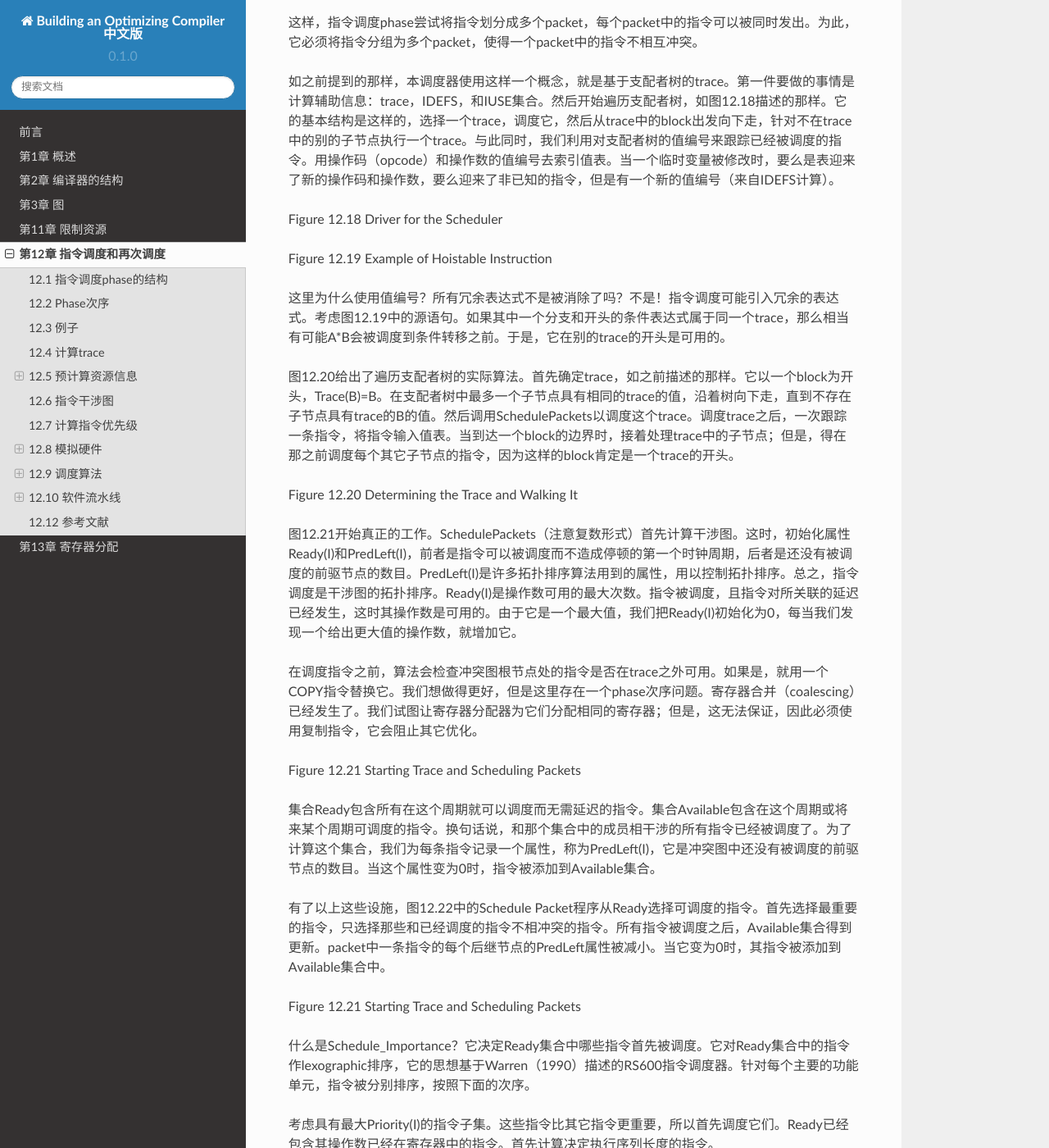
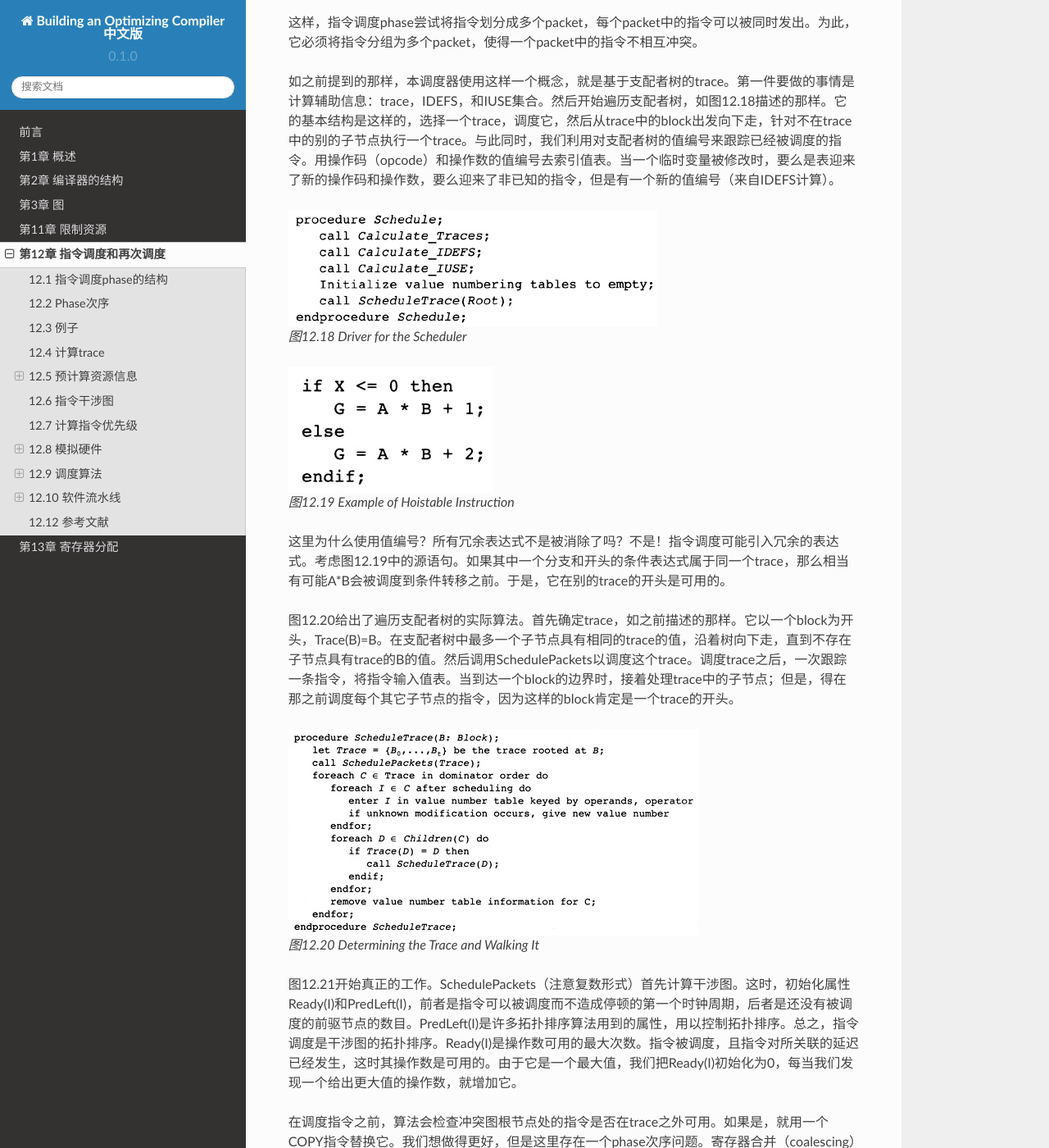
Before and after one commit to Jason2013/boc-chinese-text, a Sphinx documentation site: the page built from docs/source/chapter12.rst, in a window 1280 px wide and 1400 px high, scrolled down 25973 px. Shown: the whole window at 82% size. Built offline with Sphinx 7.4.7 and the Read the Docs theme 2.0.0, drawn with Linux system fonts in a browser that asks for light colours; some of the changed text lies outside the part shown.

Commit message:
chapter 12: add figures (12.9 ~)

```diff
--- a/docs/source/chapter12.rst
+++ b/docs/source/chapter12.rst
@@ -516,27 +516,37 @@
 
 如之前提到的那样，本调度器使用这样一个概念，就是基于支配者树的trace。第一件要做的事情是计算辅助信息：trace，IDEFS，和IUSE集合。然后开始遍历支配者树，如图12.18描述的那样。它的基本结构是这样的，选择一个trace，调度它，然后从trace中的block出发向下走，针对不在trace中的别的子节点执行一个trace。与此同时，我们利用对支配者树的值编号来跟踪已经被调度的指令。用操作码（opcode）和操作数的值编号去索引值表。当一个临时变量被修改时，要么是表迎来了新的操作码和操作数，要么迎来了非已知的指令，但是有一个新的值编号（来自IDEFS计算）。
 
-Figure 12.18 Driver for the Scheduler
+.. figure:: chapter12/figure-12.18.png
 
-Figure 12.19 Example of Hoistable Instruction
+    图12.18 Driver for the Scheduler
+
+.. figure:: chapter12/figure-12.19.png
+
+    图12.19 Example of Hoistable Instruction
 
 这里为什么使用值编号？所有冗余表达式不是被消除了吗？不是！指令调度可能引入冗余的表达式。考虑图12.19中的源语句。如果其中一个分支和开头的条件表达式属于同一个trace，那么相当有可能A*B会被调度到条件转移之前。于是，它在别的trace的开头是可用的。
 
 图12.20给出了遍历支配者树的实际算法。首先确定trace，如之前描述的那样。它以一个block为开头，Trace(B)=B。在支配者树中最多一个子节点具有相同的trace的值，沿着树向下走，直到不存在子节点具有trace的B的值。然后调用SchedulePackets以调度这个trace。调度trace之后，一次跟踪一条指令，将指令输入值表。当到达一个block的边界时，接着处理trace中的子节点；但是，得在那之前调度每个其它子节点的指令，因为这样的block肯定是一个trace的开头。
 
-Figure 12.20 Determining the Trace and Walking It
+.. figure:: chapter12/figure-12.20.png
+
+    图12.20 Determining the Trace and Walking It
 
 图12.21开始真正的工作。SchedulePackets（注意复数形式）首先计算干涉图。这时，初始化属性Ready(I)和PredLeft(I)，前者是指令可以被调度而不造成停顿的第一个时钟周期，后者是还没有被调度的前驱节点的数目。PredLeft(I)是许多拓扑排序算法用到的属性，用以控制拓扑排序。总之，指令调度是干涉图的拓扑排序。Ready(I)是操作数可用的最大次数。指令被调度，且指令对所关联的延迟已经发生，这时其操作数是可用的。由于它是一个最大值，我们把Ready(I)初始化为0，每当我们发现一个给出更大值的操作数，就增加它。
 
 在调度指令之前，算法会检查冲突图根节点处的指令是否在trace之外可用。如果是，就用一个COPY指令替换它。我们想做得更好，但是这里存在一个phase次序问题。寄存器合并（coalescing）已经发生了。我们试图让寄存器分配器为它们分配相同的寄存器；但是，这无法保证，因此必须使用复制指令，它会阻止其它优化。
 
-Figure 12.21 Starting Trace and Scheduling Packets
+.. figure:: chapter12/figure-12.21.png
+
+    图12.21 Starting Trace and Scheduling Packets
 
 集合Ready包含所有在这个周期就可以调度而无需延迟的指令。集合Available包含在这个周期或将来某个周期可调度的指令。换句话说，和那个集合中的成员相干涉的所有指令已经被调度了。为了计算这个集合，我们为每条指令记录一个属性，称为PredLeft(I)，它是冲突图中还没有被调度的前驱节点的数目。当这个属性变为0时，指令被添加到Available集合。
 
 有了以上这些设施，图12.22中的Schedule Packet程序从Ready选择可调度的指令。首先选择最重要的指令，只选择那些和已经调度的指令不相冲突的指令。所有指令被调度之后，Available集合得到更新。packet中一条指令的每个后继节点的PredLeft属性被减小。当它变为0时，其指令被添加到Available集合中。
 
-Figure 12.21 Starting Trace and Scheduling Packets
+.. figure:: chapter12/figure-12.22.png
+
+    图12.22 Scheduling a Packet
 
 什么是Schedule_Importance？它决定Ready集合中哪些指令首先被调度。它对Ready集合中的指令作lexographic排序，它的思想基于Warren（1990）描述的RS600指令调度器。针对每个主要的功能单元，指令被分别排序，按照下面的次序。
 
@@ -587,7 +597,9 @@
 
 软件流水线化的循环是重要的概念。循环的多次迭代相互交叠。第一次穿过软件流水线化的循环时，编译器完成第一次迭代的最后一条指令，完成第二次迭代的前部指令，等等。处理下一个迭代时，第一个迭代已经完成。第二次迭代所执行的指令，和之前循环体执行期间的第一次迭代相同，除了它们是为了后面的迭代。
 
-Figure 12.23 Schematic of Pipelined Loop
+.. figure:: chapter12/figure-12.23.png
+
+    图12.23 Schematic of Pipelined Loop
 
 软件流水线化的循环包含循环多次迭代的指令。我们稍后会讨论怎么知道迭代的数目。也会按某种程度展开循环，重命名临时变量，使得物理寄存器被正确使用。重要的是，原始循环中的每条指令在软件流水线化的循环中出现一次（如果循环被展开了，那么每条指令出现的次数是循环展开的次数）。
 
@@ -597,7 +609,9 @@
 
 如果原始循环的迭代数目足够小，软件流水线就没有优势。事实上，这让实现软件流水线更困难。如果循环的迭代数目是某个数字的倍数（后面再说怎么确定这个数字），那么实现软件流水线也会更简单。生成循环的两个副本，这样可以结合以上两个认知：一个是一模一样的副本，另一个是软件流水线化的副本。编译器如图12.24所示那样处理代码。在构建软件流水线化的循环期间决定常数D和常数S，前者是软件流水线之前的迭代次数，后者表示循环的迭代次数。
 
-Figure 12.23 Schematic of Pipelined Loop
+.. figure:: chapter12/figure-12.24.png
+
+    图12.24 Combining Unrolling and Start
 
 编译器必须生成序曲（prologue）、尾声（epilogue）和软件流水线化的循环。实际上，首先会生成软件流水线化的循环，而所有其它的计算由循环决定。具体过程如下：
 
```
